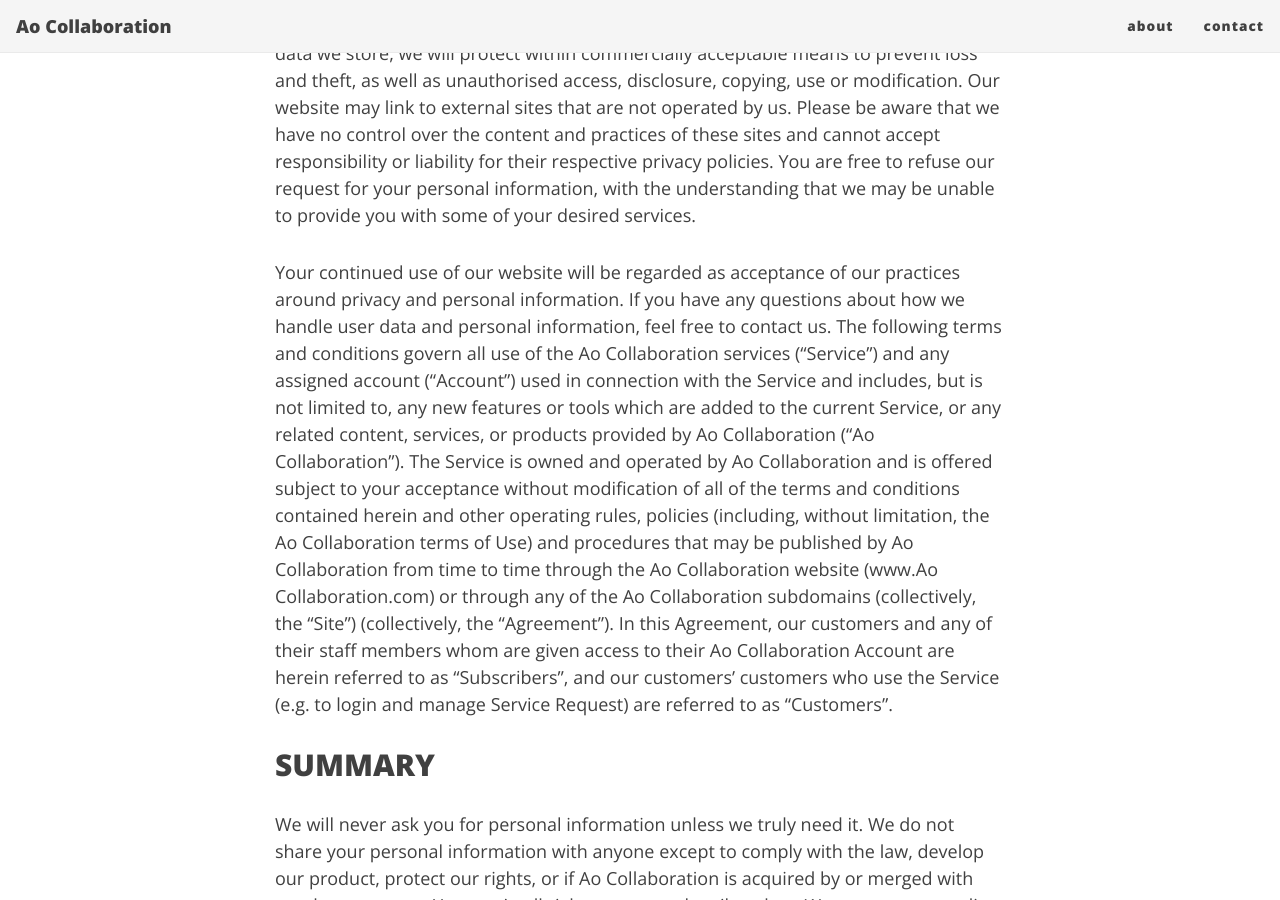
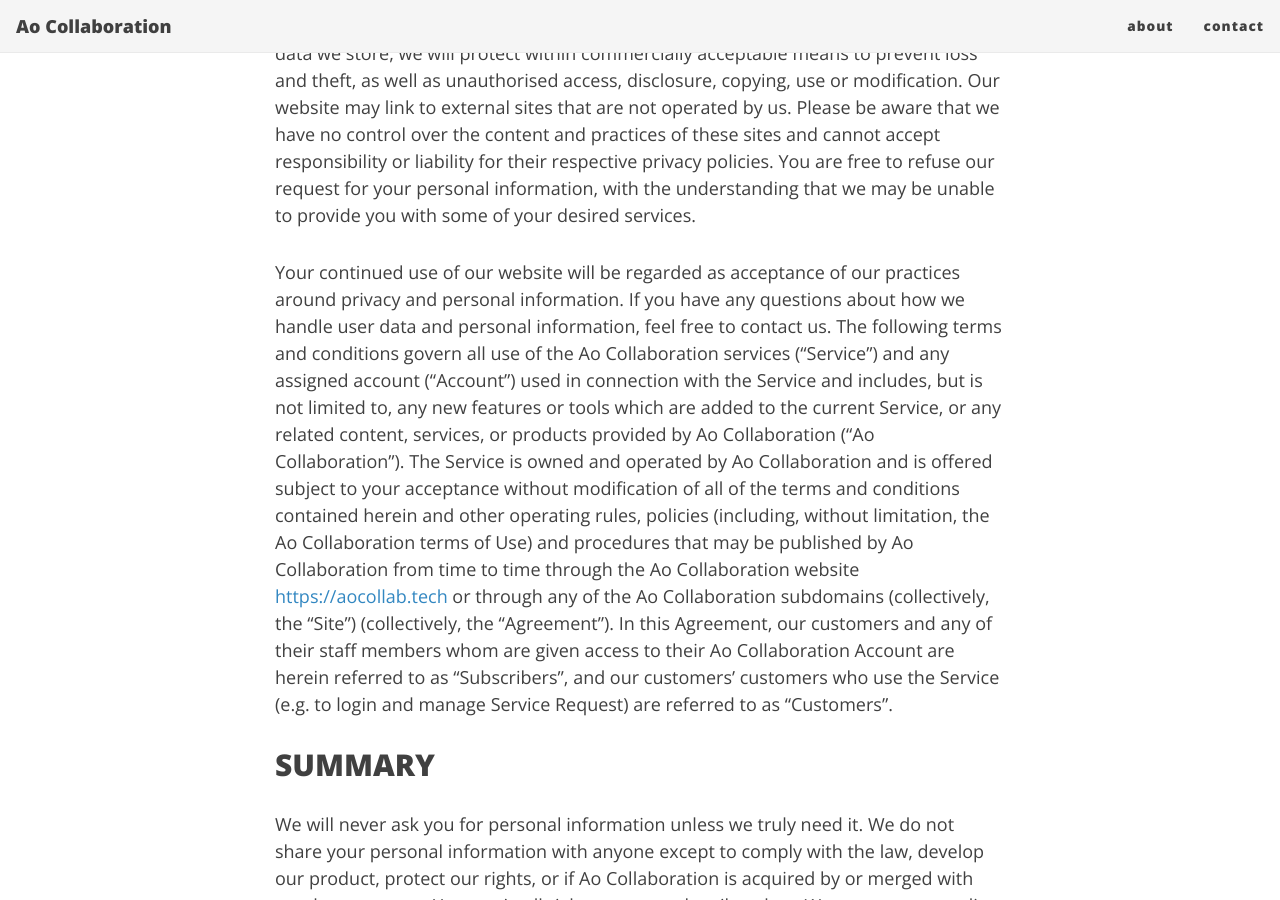
Before and after one commit to Ao-Collaboration/Ao-Collaboration.github.io, a Jekyll site: the page built from privacypolicy.md, in a window 1280 px wide and 900 px high, scrolled down 585 px. Built offline with Jekyll 4.4.1, drawn with Linux system fonts in a browser that asks for light colours; nearby versions of some CDN libraries.

Commit message:
Update privacypolicy.md

```diff
--- a/privacypolicy.md
+++ b/privacypolicy.md
@@ -14,7 +14,7 @@
 
 Your continued use of our website will be regarded as acceptance of our practices around privacy and personal information. If you have any questions about how we handle user data and personal information, feel free to contact us.
 The following terms and conditions govern all use of the Ao Collaboration services (“Service”) and any assigned account (“Account”) used in connection with the Service and includes, but is not limited to, any new features or tools which are added to the current Service, or any related content, services, or products provided by Ao Collaboration (“Ao Collaboration”).
-The Service is owned and operated by Ao Collaboration and is offered subject to your acceptance without modification of all of the terms and conditions contained herein and other operating rules, policies (including, without limitation, the Ao Collaboration terms of Use) and procedures that may be published by Ao Collaboration from time to time through the Ao Collaboration website (www.Ao Collaboration.com) or through any of the Ao Collaboration subdomains (collectively, the “Site”) (collectively, the “Agreement”).
+The Service is owned and operated by Ao Collaboration and is offered subject to your acceptance without modification of all of the terms and conditions contained herein and other operating rules, policies (including, without limitation, the Ao Collaboration terms of Use) and procedures that may be published by Ao Collaboration from time to time through the Ao Collaboration website [https://aocollab.tech](https://aocollab.tech) or through any of the Ao Collaboration subdomains (collectively, the “Site”) (collectively, the “Agreement”).
 In this Agreement, our customers and any of their staff members whom are given access to their Ao Collaboration Account are herein referred to as “Subscribers”, and our customers’ customers who use the Service (e.g. to login and manage Service Request) are referred to as “Customers”.
 
 ## SUMMARY
```
